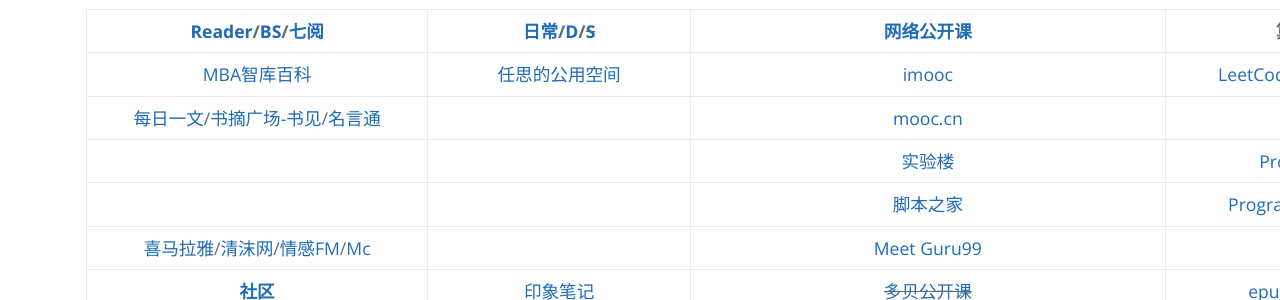
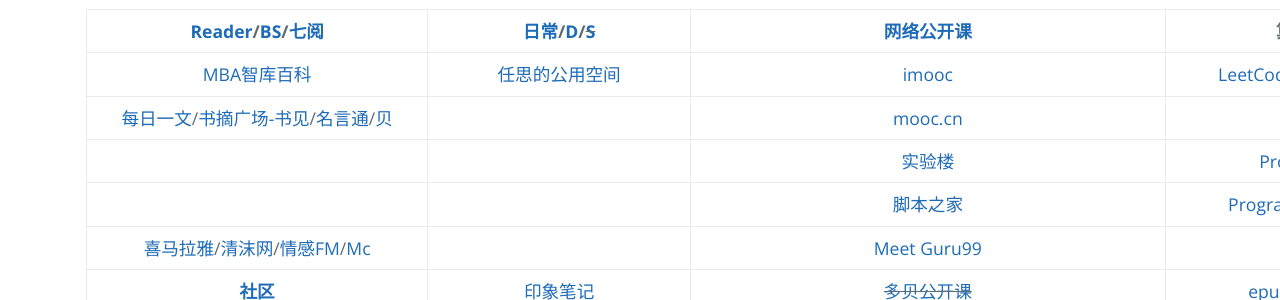
Before and after one commit to AmbroseRen/test, a Jekyll site: the page built from navigation.md, in a window 1280 px wide. Shown: the part 124-424 px from the top of the page. Built offline with Jekyll 4.4.1, drawn with Linux system fonts in a browser that asks for light colours; our own code applies the rules of GitHub Pages for plain Markdown files; the repository's description, which GitHub fills in, is left out.

Commit message:
Update navigation.md

```diff
--- a/navigation.md
+++ b/navigation.md
@@ -26,7 +26,7 @@
 | [Reader](Library/BookListsOne.md)/[BS](Library/BookSearch.md)/[七阅](https://www.7sbook.com/index/disk/index.html) | [日常](https://ambroseren.github.io/test/indexes.html)/[D](Data/DataRank.md)/~~[S](https://shouku123.com/rensi)~~ | [网络公开课](Library/LearnPlatform.md) | 算法社区 |
 |:---:|:---:|:---:|:---:|
 | [MBA智库百科](https://wiki.mbalib.com/wiki/首页) | [任思的公用空间](http://rensi.ys168.com/) | [imooc](https://www.imooc.com/course/list) | [LeetCode](https://leetcode.com/problemset/all/)/[LeetCode-cn](https://leetcode-cn.com/problemset/all/) |
-| [每日一文](https://meiriyiwen.com/random)/[书摘广场-书见](https://memo.bookfere.com/community/posts/all)/[名言通](https://www.mingyantong.com/) | []() | [mooc.cn](https://www.cmooc.com/course) | []() |
+| [每日一文](https://meiriyiwen.com/random)/[书摘广场-书见](https://memo.bookfere.com/community/posts/all)/[名言通](https://www.mingyantong.com/)/[贝](Library/excerpt.md) | []() | [mooc.cn](https://www.cmooc.com/course) | []() |
 | []() | []() | [实验楼](https://www.lanqiao.cn/courses/) | [Project Euler](https://projecteuler.net/archives) |
 | []() | []() | [脚本之家](https://www.jb51.net/list/index_1.htm) | [Programming Praxis](https://programmingpraxis.com/) |
 | [喜马拉雅](https://www.ximalaya.com/my/subscribed/)/[清沫网](https://www.qingmo.net/)/[情感FM](https://www.qingmo.net/qingganfm)/[Mc](Art/Music/index.md) | []() | [Meet Guru99](https://www.guru99.com/) | __工具__ |
```
